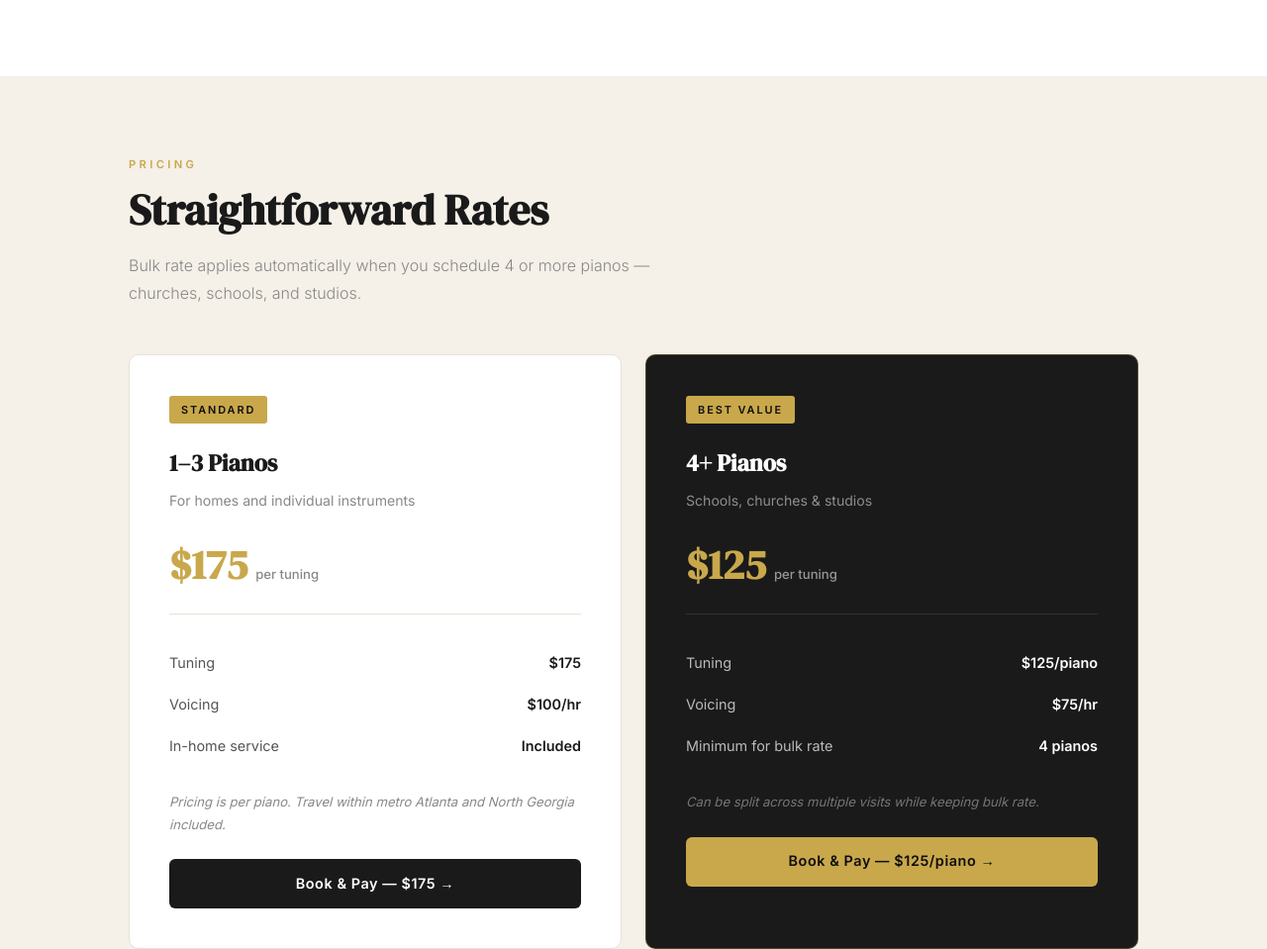
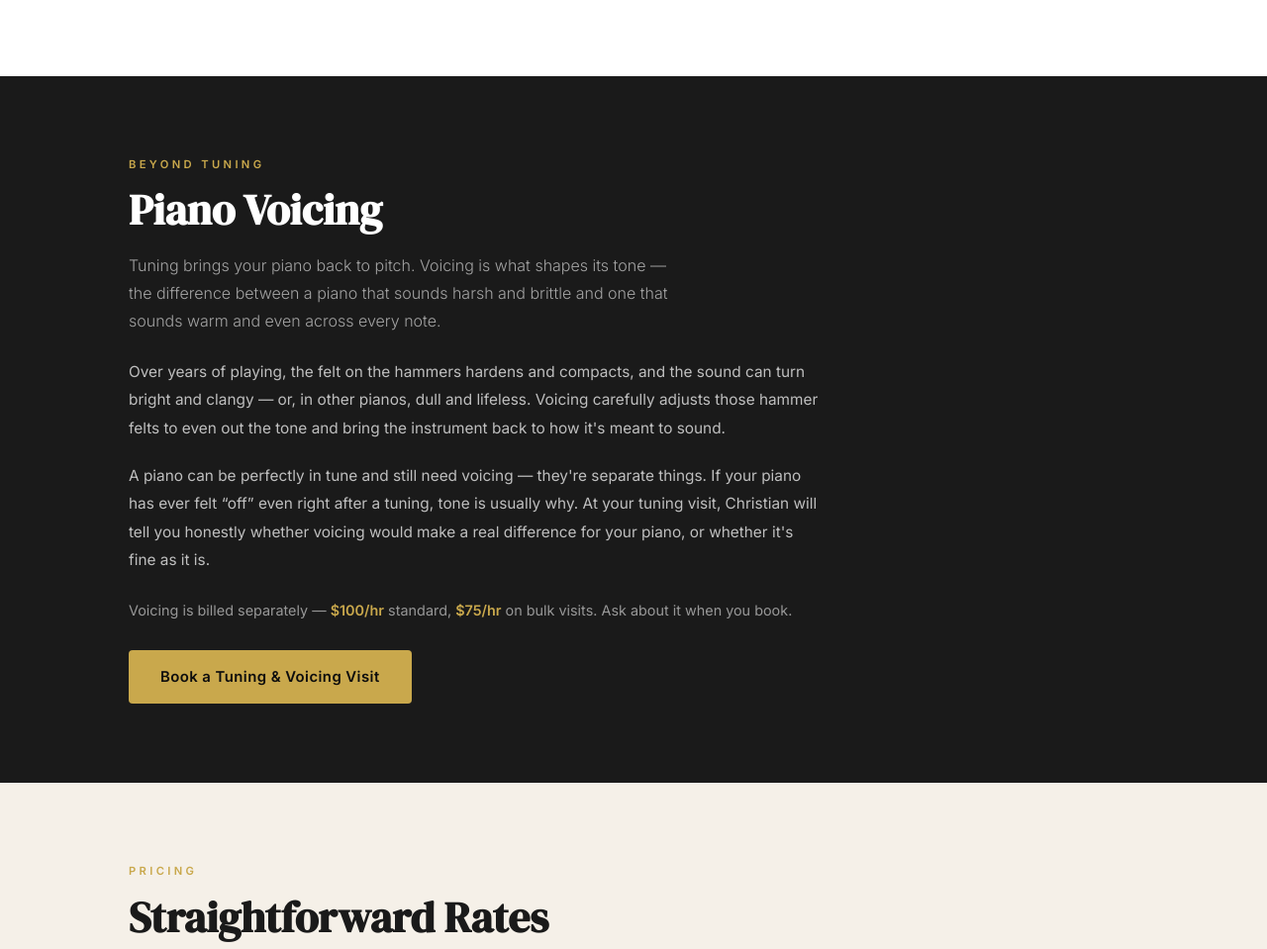
Before and after one commit to howardresourcegroup-cmd/PianoPlayerTech, a plain HTML site: page tuning.html in a window 1280 px wide. Shown: the part 1443-2402 px from the top of the page at 99% size. Drawn offline with Linux system fonts and the light colour scheme.

Commit message:
Tuning: add dedicated Piano Voicing section (targets 'piano voicing', low-competition term)

```diff
--- a/tuning.html
+++ b/tuning.html
@@ -453,6 +453,19 @@
     </div>
 </section>
 
+<!-- VOICING -->
+<section id="voicing" style="background:var(--charcoal);">
+    <div class="section-inner">
+        <p class="section-label">Beyond Tuning</p>
+        <h2 class="section-title" style="color:var(--white);">Piano Voicing</h2>
+        <p class="section-subtitle" style="color:rgba(255,255,255,0.6);">Tuning brings your piano back to pitch. Voicing is what shapes its tone — the difference between a piano that sounds harsh and brittle and one that sounds warm and even across every note.</p>
+        <p style="color:rgba(255,255,255,0.72);font-size:0.96rem;line-height:1.85;max-width:700px;margin-top:1.5rem;">Over years of playing, the felt on the hammers hardens and compacts, and the sound can turn bright and clangy — or, in other pianos, dull and lifeless. Voicing carefully adjusts those hammer felts to even out the tone and bring the instrument back to how it's meant to sound.</p>
+        <p style="color:rgba(255,255,255,0.72);font-size:0.96rem;line-height:1.85;max-width:700px;margin-top:1.25rem;">A piano can be perfectly in tune and still need voicing — they're separate things. If your piano has ever felt &ldquo;off&rdquo; even right after a tuning, tone is usually why. At your tuning visit, Christian will tell you honestly whether voicing would make a real difference for your piano, or whether it's fine as it is.</p>
+        <p style="color:rgba(255,255,255,0.55);font-size:0.9rem;margin-top:1.5rem;">Voicing is billed separately — <strong style="color:var(--gold);">$100/hr</strong> standard, <strong style="color:var(--gold);">$75/hr</strong> on bulk visits. Ask about it when you book.</p>
+        <a href="#contact" class="btn-primary" style="margin-top:1.75rem;">Book a Tuning &amp; Voicing Visit</a>
+    </div>
+</section>
+
 <!-- PRICING -->
 <section id="pricing">
     <div class="section-inner">
```
